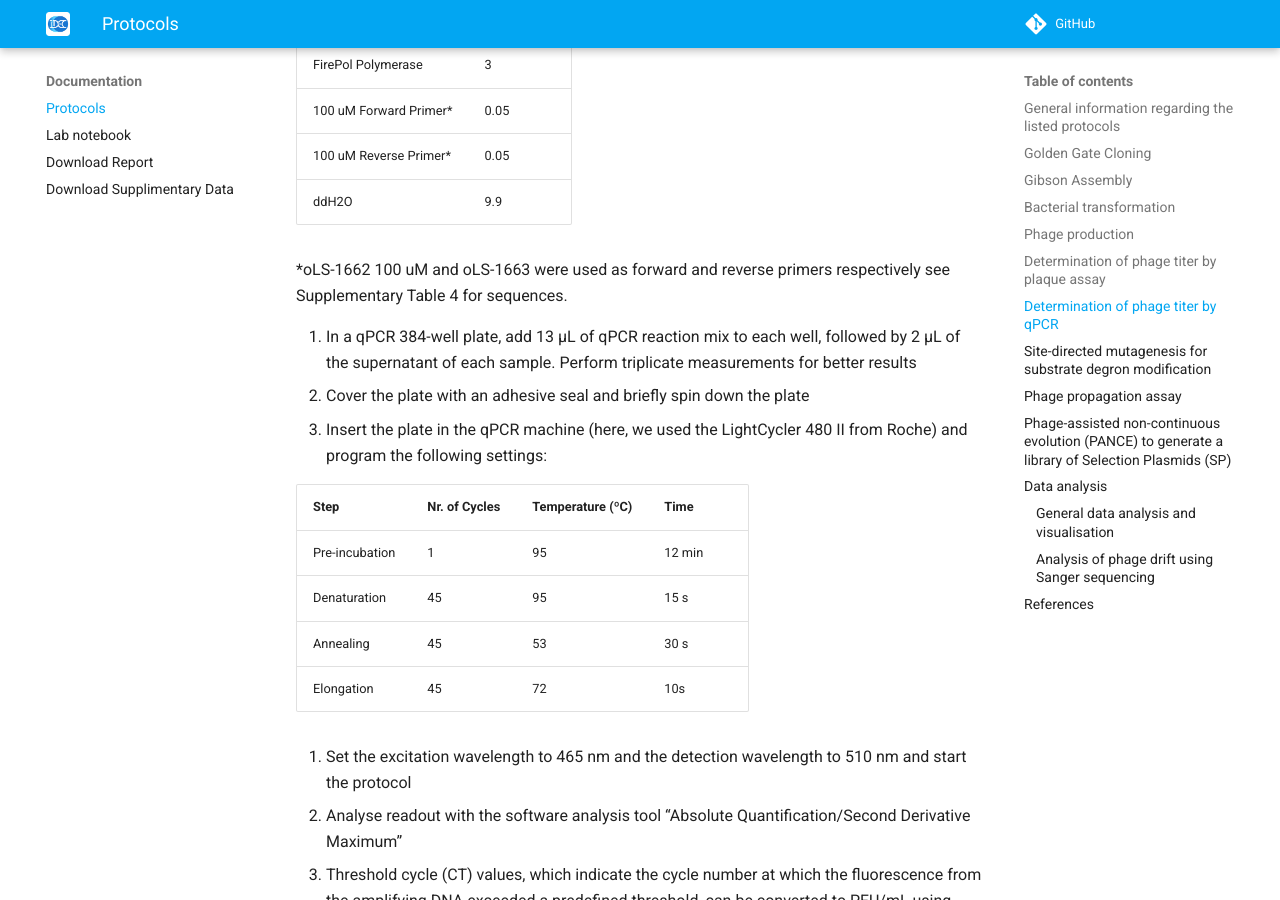
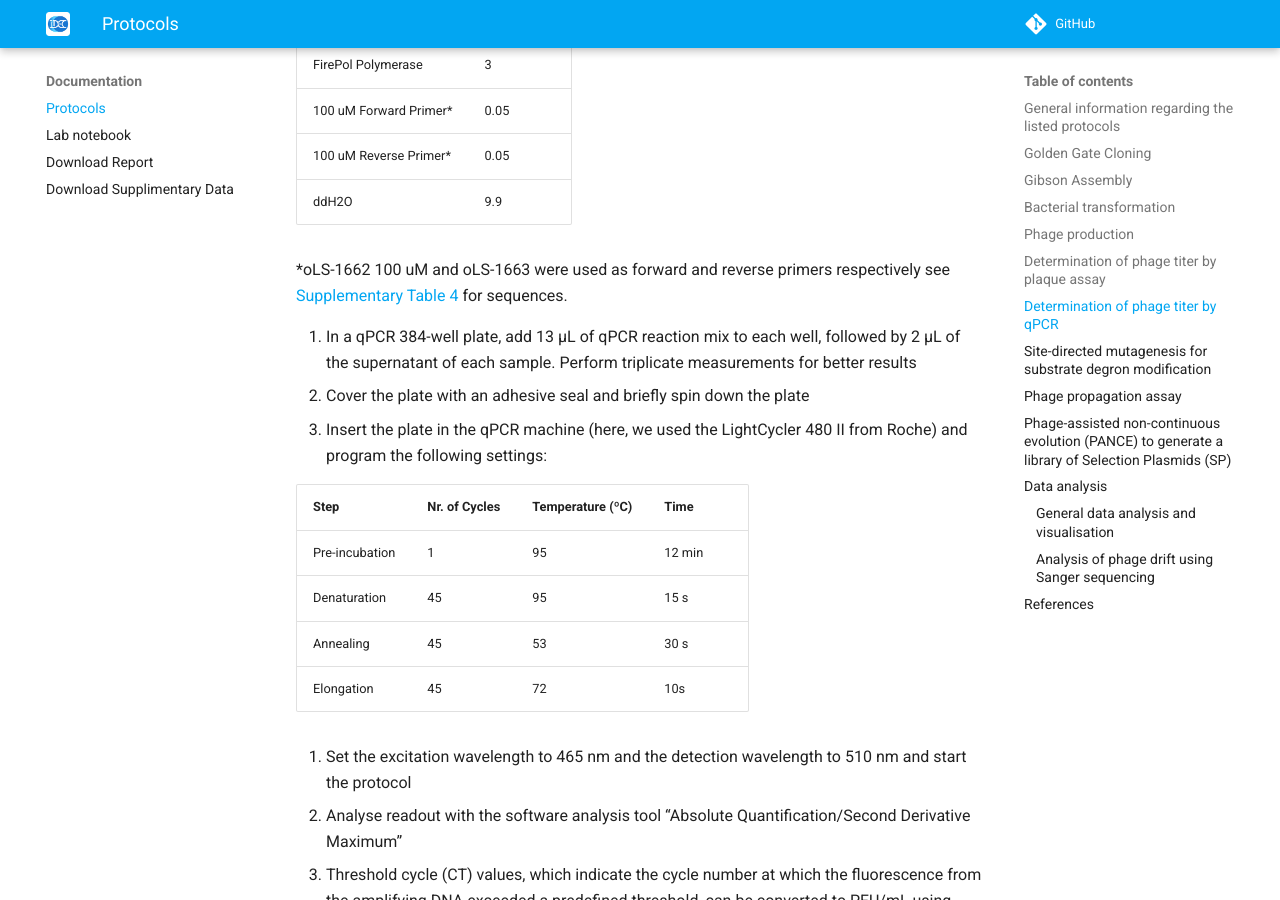
Before and after one commit to mibohl/2024_Evolution_Suisse, an MkDocs documentation site: the page built from docs/documentation/protocols.md, in a window 1280 px wide and 900 px high, scrolled down 5885 px. Built offline with MkDocs 1.6.1 and Material for MkDocs 9.7.7, drawn with Linux system fonts in a browser that asks for light colours; comment, search, counter and statistics services are not loaded; part of the change alters nothing that is shown.

```diff
--- a/docs/documentation/protocols.md
+++ b/docs/documentation/protocols.md
@@ -169,7 +169,7 @@ titer (in pfu/mL) = (# of plaques) x (dilution factor) x 100
 | 100 uM Reverse Primer*| 0.05 |
 | ddH2O  | 9.9 |
 
-*oLS-1662 100 uM and oLS-1663 were used as forward and reverse primers respectively see Supplementary Table 4 for sequences.
+*oLS-1662 100 uM and oLS-1663 were used as forward and reverse primers respectively see [Supplementary Table 4](https://idec-teams.github.io/2024_Evolution_Suisse/files/supplement.pdf) for sequences.
 
 4. In a qPCR 384-well plate, add 13 µL of qPCR reaction mix to each well, followed by 2 µL of the supernatant of each sample. Perform triplicate measurements for better results
 5. Cover the plate with an adhesive seal and briefly spin down the plate
```
